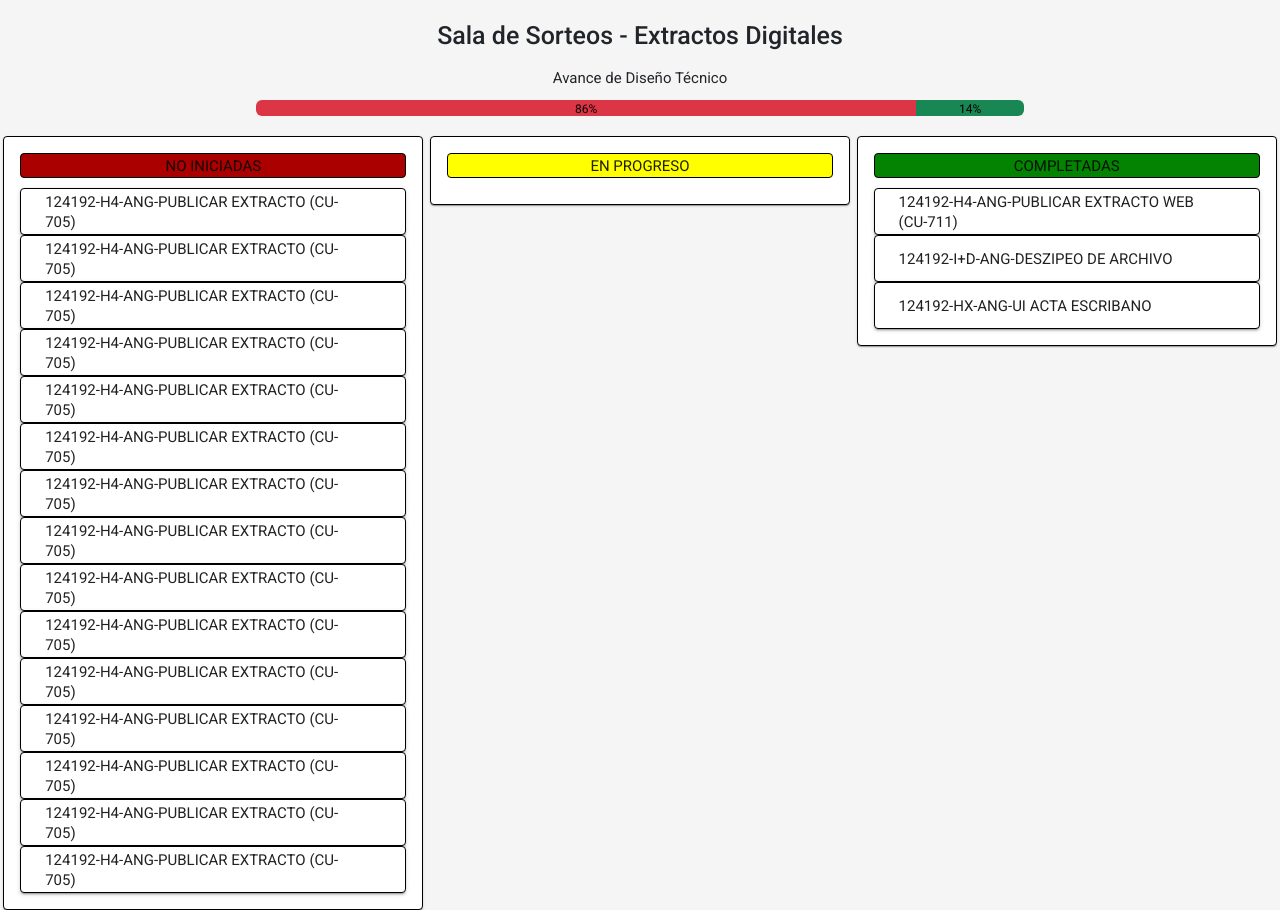
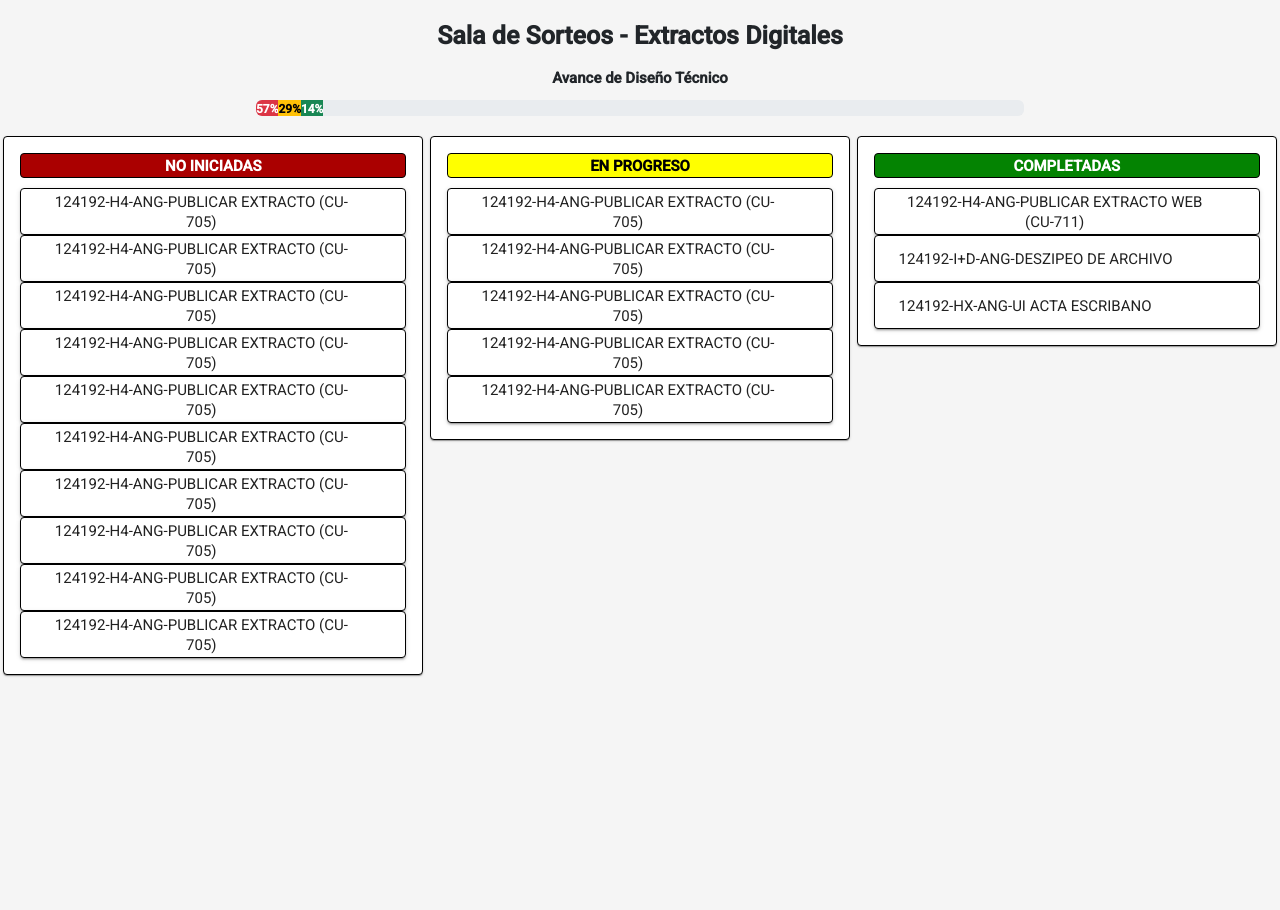
Before and after one commit to KerpsMaximiliano/visor, an Angular app in the folder Visor/: page / in a window 1280 px wide. After the commit the page ends 820 px from the top, so only its background shows below. Built offline with nearby package versions, Linux system fonts and the light colour scheme.

Commit message:
reacondicionamiento parte 3

```diff
--- a/Visor/src/app/componentes/vista-disenio-tecnico/vista-disenio-tecnico.component.css
+++ b/Visor/src/app/componentes/vista-disenio-tecnico/vista-disenio-tecnico.component.css
@@ -18,7 +18,8 @@
 
 .porcentajes{
     margin-top: 13px;
-    color: black;
+    color: white;
+    font-weight: 700;
 }
 
 .cabecera {
@@ -28,10 +29,12 @@
 #titulo-proyecto {
     font-size: 25px;
     margin-top: 20px;
+    font-weight: 700;
 }
 
 #subtitulo-disenio{
     font-size: 15px;
+    font-weight: 700;
 }
 
 .datos{
@@ -219,3 +222,16 @@
     width: 100%;
     margin-top: 5px;
 }
+
+h4 {
+    font-weight: 700;
+    color: white;
+}
+
+#progress {
+    color: black;
+}
+
+#porcentajeAmarillo {
+    color: black;
+}
--- a/Visor/src/app/componentes/vista-disenio-tecnico/vista-disenio-tecnico.component.html
+++ b/Visor/src/app/componentes/vista-disenio-tecnico/vista-disenio-tecnico.component.html
@@ -6,18 +6,17 @@
     <p id="subtitulo-disenio">Avance de Diseño Técnico</p>
 
     <!-- Barra de progreso -->
-    <div class="conteiner-barra">
-        <div class="progress">
-            <div class="progress-bar bg-danger" role="progressbar" aria-label="Segment one" style="width: 86%" aria-valuenow="cargarBarraRoja()" aria-valuemin="0" aria-valuemax="100"><p class="porcentajes">{{cargarBarraRoja()}}%</p></div>
-            <div class="progress-bar bg-warning" role="progressbar" aria-label="Segment two" style="width: 0%" aria-valuenow="cargarBarraAmarilla()" aria-valuemin="0" aria-valuemax="100"><p class="porcentajes">{{cargarBarraAmarilla()}}%</p></div>
-            <div class="progress-bar bg-success" role="progressbar" aria-label="Segment one" style="width: 14%" aria-valuenow="cargarBarraVerde()" aria-valuemin="0" aria-valuemax="100"><p class="porcentajes">{{cargarBarraVerde()}}%</p></div>
-        </div>
+    <!-- <div *ngIf="!noHayProyecto"> -->
+    <div class="progress conteiner-barra">
+        <div #barraRoja class="progress-bar bg-danger" role="progressbar" aria-label="Segment one" aria-valuenow="cargarBarraRoja()" aria-valuemin="0" aria-valuemax="100"><p class="porcentajes">{{cargarBarraRoja()}}%</p></div>
+        <div #barraAmarilla class="progress-bar bg-warning" role="progressbar" aria-label="Segment two" aria-valuenow="cargarBarraAmarilla()" aria-valuemin="0" aria-valuemax="100"><p id="porcentajeAmarillo" class="porcentajes">{{cargarBarraAmarilla()}}%</p></div>
+        <div #barraVerde class="progress-bar bg-success" role="progressbar" aria-label="Segment one" aria-valuenow="cargarBarraVerde()" aria-valuemin="0" aria-valuemax="100"><p class="porcentajes">{{cargarBarraVerde()}}%</p></div>
     </div>
-</div>
+<!-- </div> -->
 <!-- Termina cabecera -->
 
 <!-- Contenedor para las columnas de las tareas -->
-<div class="conteiner-all">
+<div class="conteiner-all" *ngIf="!noHayProyecto">
     <div class="card-columna">
         <mat-card [ngClass]="{'card': poseeTareasNoIniciadas, 'conteiner-vacio': !poseeTareasNoIniciadas}">
             <div class="titulo-conteiner-no-iniciadas">
@@ -114,7 +113,7 @@
     <div class="card-columna">
         <mat-card [ngClass]="{'card': poseeTareasEnProgreso, 'conteiner-vacio': !poseeTareasEnProgreso}">
             <div class="titulo-conteiner-progreso">
-                <h4>EN PROGRESO</h4>
+                <h4 id="progress">EN PROGRESO</h4>
             </div>
             <div class="conteiner-all-act">
                 <div class="actividades" *ngFor="let actividad of tareasEnProgreso ; let i = index">
--- a/Visor/src/app/componentes/vista-disenio-tecnico/vista-disenio-tecnico.component.ts
+++ b/Visor/src/app/componentes/vista-disenio-tecnico/vista-disenio-tecnico.component.ts
@@ -1,4 +1,4 @@
-import { Component, OnInit } from '@angular/core';
+import { Component, OnInit, ViewChild } from '@angular/core';
 import { Tarea } from 'src/app/interfaces/tarea';
 import { TareaService } from 'src/app/interfaces/tarea.service';
 
@@ -15,20 +15,31 @@ export class VistaDisenioTecnicoComponent implements OnInit{
   poseeTareasNoIniciadas: boolean = false;
   poseeTareasEnProgreso: boolean = false;
   poseeTareasCompletadas: boolean = false;
+  noHayProyecto: boolean = false;
   horasNoIniciadas: number = 0;
   horasEnProgreso: number = 0;
   horasCompleatadas: number = 0;
   horasTotales: number = 0;
 
-  panelOpenState = false;
+  /* @ViewChild('barraRoja') divRojo?: HTMLElement;
+  @ViewChild('barraAmarilla') divAmarillo?: HTMLElement;
+  @ViewChild('barraVerde') divVerde?: HTMLElement; */
 
   constructor(private _tareaService: TareaService) {  }
 
   ngOnInit(): void {
     this.cargarTareas();
     this.poseeTareas();
-    this.setearBarraProgreso();
+    if (!this.noHayProyecto) {
+      this.setearBarraProgreso();
+    }
   }
+
+  /* ngAfterViewInit() {
+    if (!this.noHayProyecto) {
+      this.setearBarraProgreso();
+    }
+  } */
 
   cargarTareas(){
     this.tareasNoIniciadas = this._tareaService.getTareasNoIniciadas();
@@ -37,14 +48,17 @@ export class VistaDisenioTecnicoComponent implements OnInit{
   }
 
   poseeTareas() {
-    if (this.tareasNoIniciadas != undefined) {
+    if (this.tareasNoIniciadas.length != 0) {
       this.poseeTareasNoIniciadas = true;
     }
-    if (this.tareasEnProgreso != undefined) {
+    if (this.tareasEnProgreso.length != 0) {
       this.poseeTareasEnProgreso = true;
     }
-    if (this.tareasCompletadas != undefined) {
+    if (this.tareasCompletadas.length != 0) {
       this.poseeTareasCompletadas = true;
+    }
+    if (this.poseeTareasNoIniciadas == false && this.poseeTareasEnProgreso == false && this.poseeTareasCompletadas == false) {
+      this.noHayProyecto = true;
     }
   }
 
@@ -59,6 +73,22 @@ export class VistaDisenioTecnicoComponent implements OnInit{
       this.horasCompleatadas += tarea.horasPlanificadas;
     });
     this.horasTotales = this.horasNoIniciadas + this.horasEnProgreso + this.horasCompleatadas;
+    const porc = '%';
+    let anchoVariable = (this.horasNoIniciadas / this.horasTotales * 100);
+    const divRojo = document.getElementById('barraRoja');
+    if (divRojo != null) {
+      divRojo.style.setProperty('width', (anchoVariable.toString()).concat(porc));
+    }
+    anchoVariable = (this.horasEnProgreso / this.horasTotales * 100);
+    const divAmarillo = document.getElementById('barraAmarilla');
+    if (divAmarillo != null) {
+      divAmarillo.style.setProperty('width', (anchoVariable.toString()).concat(porc));
+    }
+    anchoVariable = (this.horasCompleatadas / this.horasTotales * 100);
+    const divVerde = document.getElementById('barraVerde');
+    if (divVerde != null) {
+      divVerde.style.setProperty('width', (anchoVariable.toString()).concat(porc));
+    }
   }
 
   cargarBarraRoja() {
--- a/Visor/src/app/interfaces/tarea.service.ts
+++ b/Visor/src/app/interfaces/tarea.service.ts
@@ -161,12 +161,12 @@ tareas: Tarea[] = [
         fechaFin: "",
         fechaPlanificacion: "30/09/2022",
         horasPlanificadas: 4,
-        horasEjecutadas: 0,
+        horasEjecutadas: 3,
         documento: "Documento 1",
         tareasPrecondicion: "Tarea 1",
         notas: "",
         tipoTarea: "Relevamiento Requerimientos",
-        estado: "No Iniciada",
+        estado: "En Progreso",
         sprint: ""
     },
     {
@@ -184,7 +184,7 @@ tareas: Tarea[] = [
         tareasPrecondicion: "Tarea 1",
         notas: "",
         tipoTarea: "Relevamiento Requerimientos",
-        estado: "No Iniciada",
+        estado: "En Progreso",
         sprint: ""
     },
     {
@@ -202,7 +202,7 @@ tareas: Tarea[] = [
         tareasPrecondicion: "Tarea 1",
         notas: "",
         tipoTarea: "Relevamiento Requerimientos",
-        estado: "No Iniciada",
+        estado: "En Progreso",
         sprint: ""
     },
     {
@@ -220,7 +220,7 @@ tareas: Tarea[] = [
         tareasPrecondicion: "Tarea 1",
         notas: "",
         tipoTarea: "Relevamiento Requerimientos",
-        estado: "No Iniciada",
+        estado: "En Progreso",
         sprint: ""
     },
     {
@@ -238,7 +238,7 @@ tareas: Tarea[] = [
         tareasPrecondicion: "Tarea 1",
         notas: "",
         tipoTarea: "Relevamiento Requerimientos",
-        estado: "No Iniciada",
+        estado: "En Progreso",
         sprint: ""
     },
     {
--- a/Visor/src/styles.css
+++ b/Visor/src/styles.css
@@ -1,8 +1,5 @@
 /* You can add global styles to this file, and also import other style files */
 @import '~bootstrap/dist/css/bootstrap.min.css';
-
-html, body { height: 100%; }
-body { margin: 0; font-family: Roboto, "Helvetica Neue", sans-serif; }
 
 html, body { height: 100%; }
 body { margin: 0; font-family: Roboto, "Helvetica Neue", sans-serif; }
```
